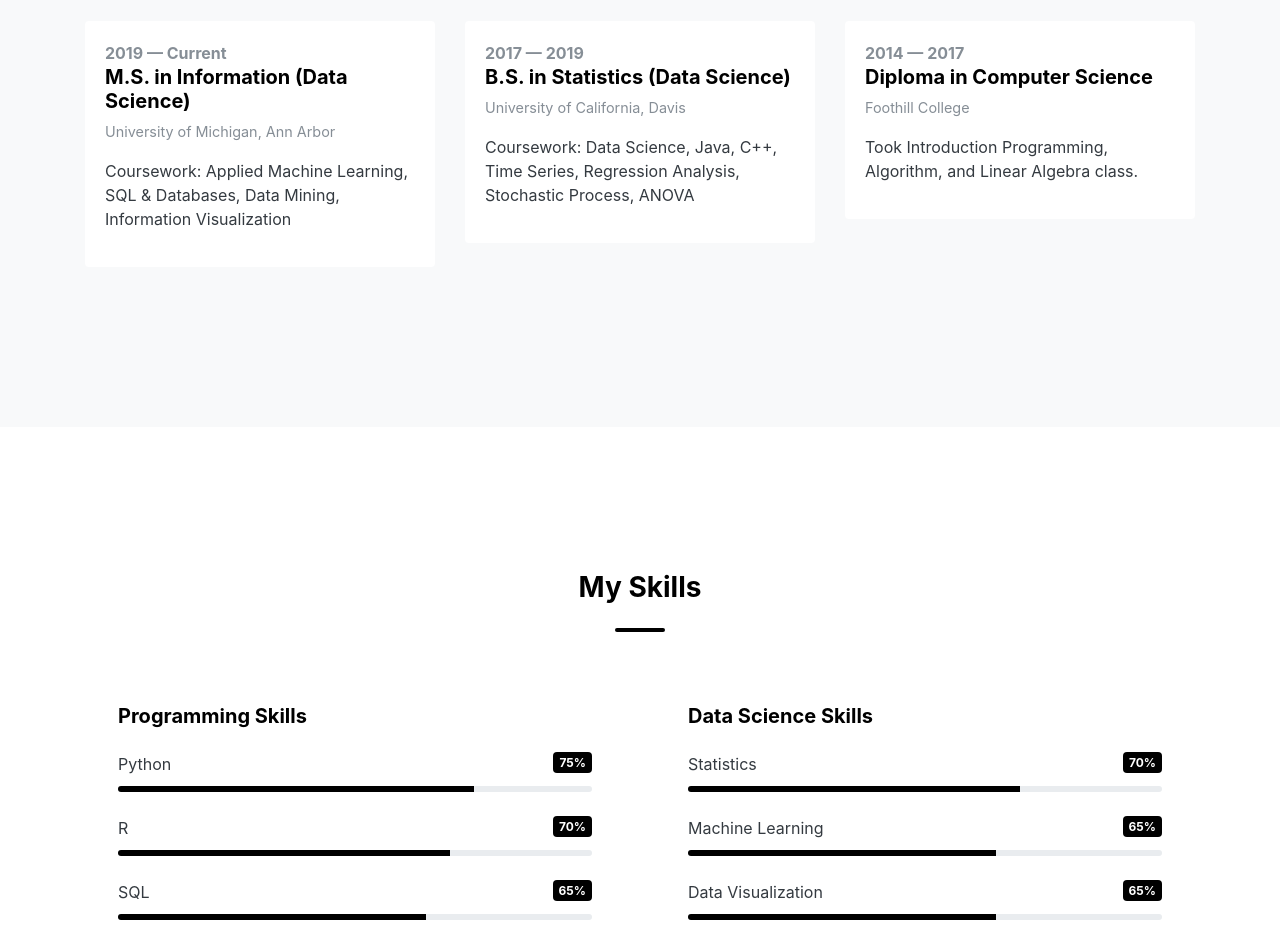
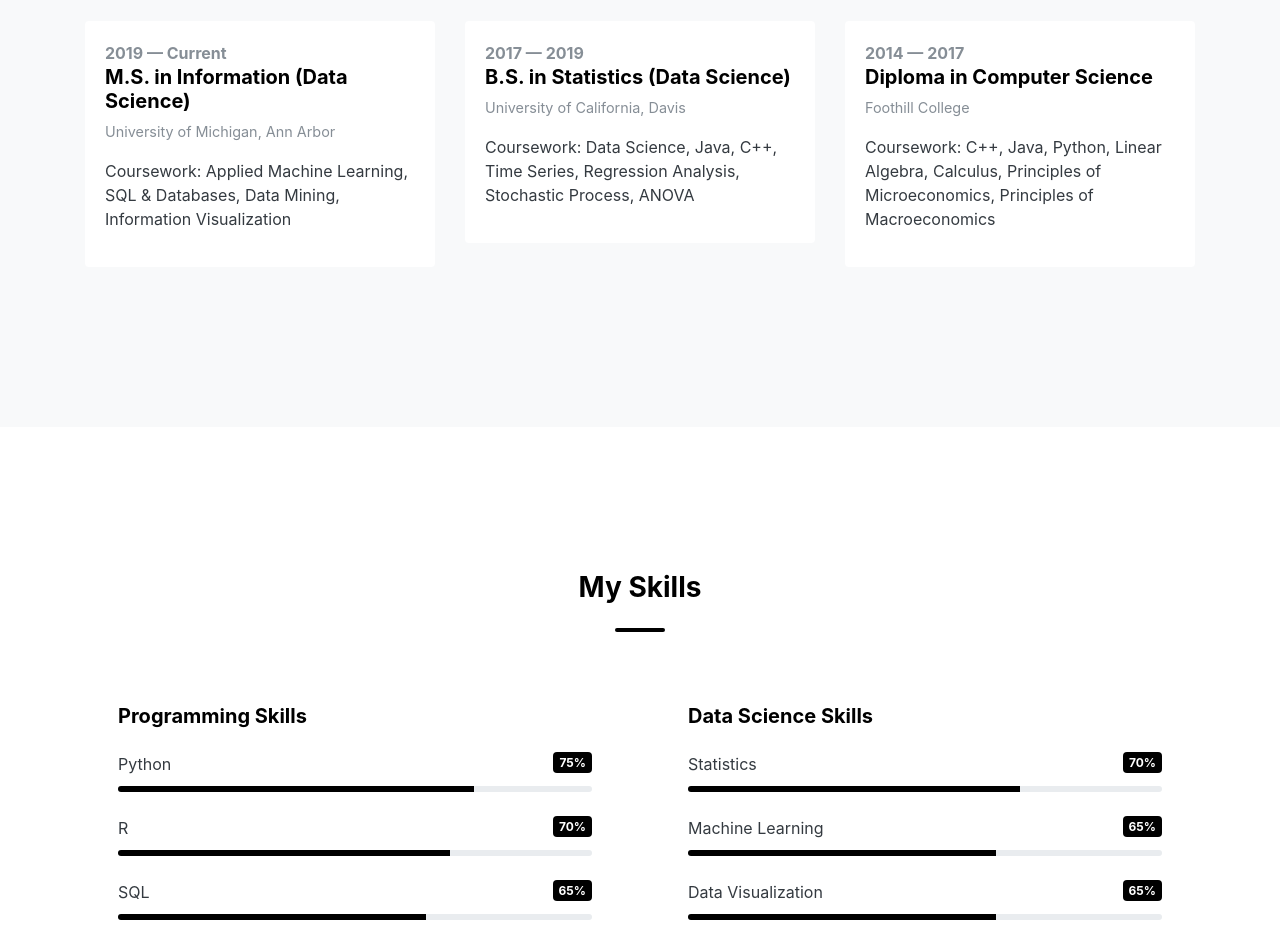
Before and after one commit to dzy407720698/zydeng, a plain HTML site: page index.html in a window 1280 px wide. Shown: the part 3420-4355 px from the top of the page. Drawn offline with Linux system fonts and the light colour scheme; a script that the page names is missing; a web font is replaced by a local one.

Commit message:
Update index.html

```diff
--- a/index.html
+++ b/index.html
@@ -212,7 +212,7 @@
                                 <span class="text-muted font-weight-bold">2014 &mdash; 2017</span>
                                 <h5>Diploma in Computer Science</h5>
                                 <p class="text-muted small-xl">Foothill College</p>
-                                <p>Took Introduction Programming, Algorithm, and Linear Algebra class.</p>
+                                <p>Coursework: C++, Java, Python, Linear Algebra, Calculus, Principles of Microeconomics, Principles of Macroeconomics</p>
                             </div>
                         </div>
                     </div>
```
